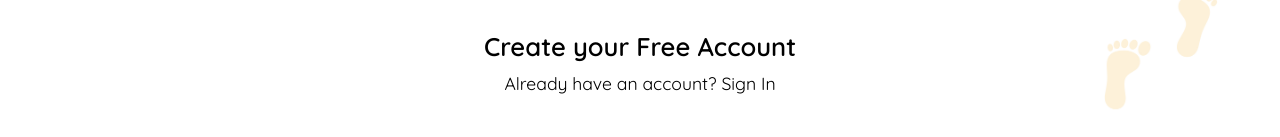
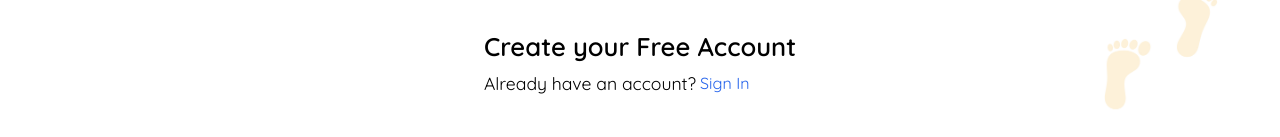
Before and after one commit to PierreParienteDimitrov/beach-cleanup-initiative, a Next.js app: page /signup in a window 1280 px wide. Shown: the part 150-287 px from the top of the page. Built offline with nearby package versions, Linux system fonts and the light colour scheme.

Commit message:
added input validation, styling and background picture

```diff
--- a/components/auth/SignupForm.js
+++ b/components/auth/SignupForm.js
@@ -1,21 +1,10 @@
 import { useRef, useState } from 'react';
 import Link from 'next/link';
-import Image from 'next/image';
-import footprint from '../../images/footprint.jpg';
 import { validateEmail } from '../../util/validations';
 import SignupBtn from '../buttons/SignupBtn';
 
 async function createUser(name, email, password) {
 	console.log(email);
-
-	// adding validation
-	const emailValidation = await validateEmail(email);
-	console.log(emailValidation);
-
-	if (!emailValidation) {
-		// if is not email, return true to setAlert to true
-		return true;
-	}
 
 	const response = await fetch('api/auth/create-user', {
 		method: 'POST',
@@ -41,7 +30,9 @@ const SignupForm = () => {
 	const passwordRef = useRef();
 
 	// States
-	const [alert, setAlert] = useState(false);
+	const [nameAlert, setNameAlert] = useState(false);
+	const [emailAlert, setEmailAlert] = useState(false);
+	const [passwordAlert, setPasswordAlert] = useState(false);
 
 	const submitHandler = async (e) => {
 		e.preventDefault();
@@ -50,32 +41,41 @@ const SignupForm = () => {
 		const password = passwordRef.current.value;
 
 		// Reinitializing alert to false
-		setAlert(false);
+		setNameAlert(false);
+		setEmailAlert(false);
+		setPasswordAlert(false);
 
-		const isTrue = await createUser(name, email, password);
-		setAlert(isTrue);
+		// Name validation
+		if (!name) {
+			setNameAlert(true);
+		}
+
+		// Email validation
+		const emailValidation = await validateEmail(email);
+		if (!emailValidation) {
+			// if is not email, return true to setAlert to true
+			return setEmailAlert(true);
+		}
+
+		// Password validation
+		if (!password) {
+			setPasswordAlert(true);
+		}
+
+		const result = await createUser(name, email, password);
 	};
 
 	return (
 		<div className='w-full h-screen flex flex-col justify-center items-center'>
-			<Image
-				className='w-screen h-screen -z-10'
-				src={footprint}
-				alt='Yellow footprint'
-				layout='fill'
-				objectFit='cover'
-				objectPosition='center'
-			/>
-
 			<div className='mb-8 text-center'>
 				<h3>Create your Free Account</h3>
 
-				<h6>
-					Already have an account?{' '}
+				<div className='flex items-center'>
+					<h5 className='mr-1'>Already have an account?</h5>
 					<Link href='/login'>
-						<a>Sign In</a>
+						<a className='text-blue-600'>Sign In</a>
 					</Link>
-				</h6>
+				</div>
 			</div>
 
 			{/* Form */}
@@ -88,10 +88,13 @@ const SignupForm = () => {
 							type='name'
 							id='name'
 							placeholder='Your full name'
-							required
+							// required
 							ref={nameRef}
 							className='border p-2 rounded-md'
 						/>
+						{nameAlert && (
+							<h6 className='text-red-500'>Please enter your full name</h6>
+						)}
 					</div>
 					{/* Email */}
 					<div className='flex flex-col mb-6'>
@@ -100,11 +103,11 @@ const SignupForm = () => {
 							// type='email'
 							id='email'
 							placeholder='you@email.com'
-							required
+							// required
 							ref={emailRef}
 							className='border p-2 rounded-md'
 						/>
-						{alert && <p>Please enter valid email</p>}
+						{emailAlert && <h6 className='text-red-500'>Please enter valid email</h6>}
 					</div>
 					{/* Password */}
 					<div className='flex flex-col mb-10'>
@@ -113,10 +116,13 @@ const SignupForm = () => {
 							type='password'
 							id='password'
 							placeholder='Enter a strong password'
-							required
+							// required
 							ref={passwordRef}
 							className='border p-2 rounded-md'
 						/>
+						{passwordAlert && (
+							<h6 className='text-red-500'>Please enter a password</h6>
+						)}
 					</div>
 
 					<SignupBtn cta={'Sign Up'} />
--- a/pages/signup.js
+++ b/pages/signup.js
@@ -1,9 +1,20 @@
 import SignupForm from '../components/auth/SignupForm';
+import Image from 'next/image';
+import footprint from '../images/footprint.jpg';
 
 const signup = () => {
 	return (
 		<>
-			<SignupForm />
+			<Image
+				src={footprint}
+				alt='Yellow footprint'
+				layout='fill'
+				objectFit='cover'
+				objectPosition='center'
+			/>
+			<div className='relative'>
+				<SignupForm />
+			</div>
 		</>
 	);
 };
--- a/styles/globals.css
+++ b/styles/globals.css
@@ -18,8 +18,12 @@ h3 {
 	line-height: 3rem;
 }
 
+h5 {
+	font-size: 1.1rem;
+}
+
 h6 {
-	font-size: 1.1rem;
+	font-size: 0.8rem;
 }
 
 label {
```
